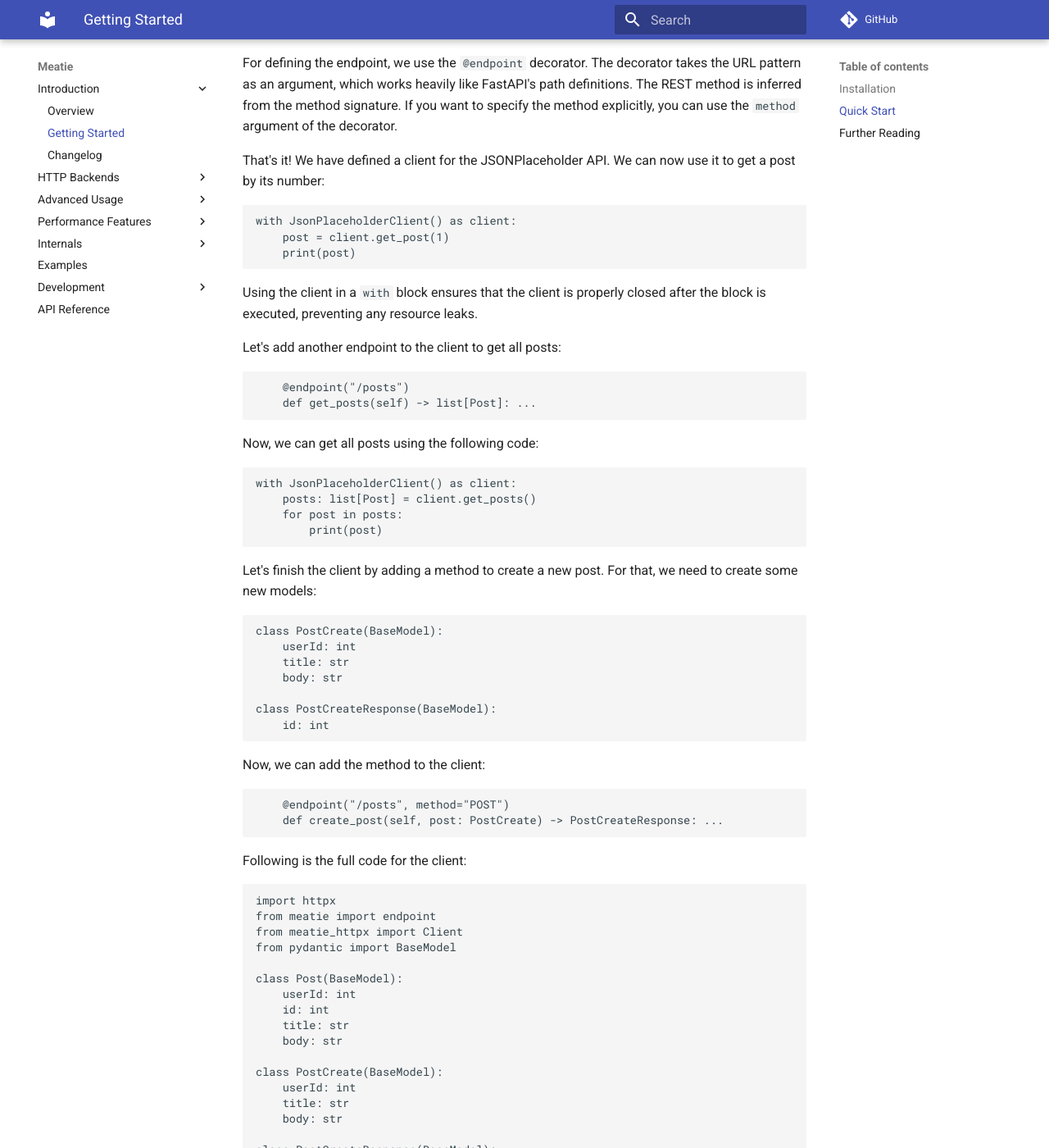
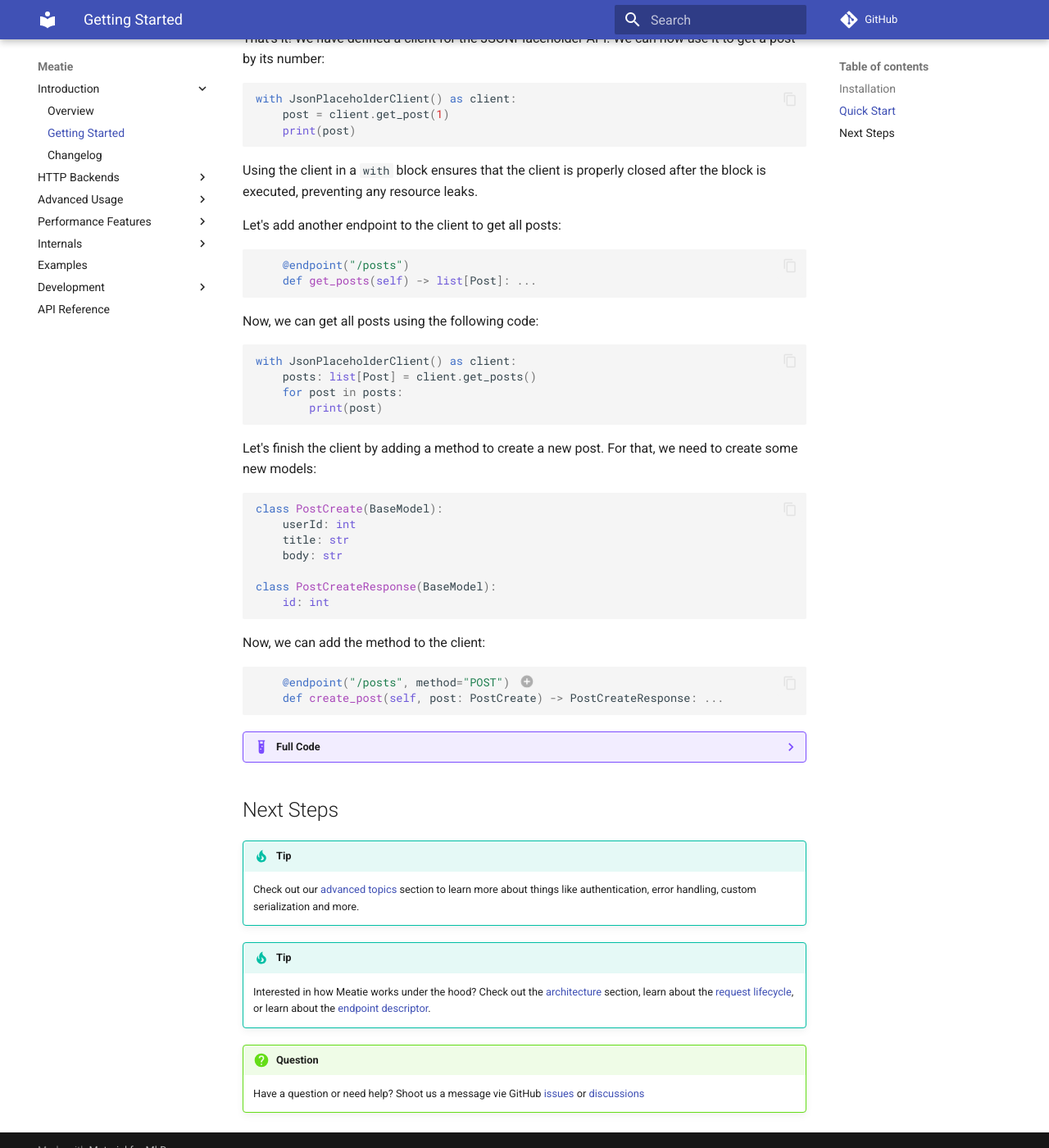
Before and after one commit to pmateusz/meatie, an MkDocs documentation site: the page built from docs/getting_started.md, in a window 1280 px wide and 1400 px high, scrolled down 1467 px. Shown: the whole window at 82% size. Built offline with MkDocs 1.6.1 and Material for MkDocs 9.7.7, drawn with Linux system fonts in a browser that asks for light colours; comment, search, counter and statistics services are not loaded; some of the changed text lies outside the part shown.

Commit message:
:memo: Add plugins to improve user experience

````diff
--- a/docs/getting_started.md
+++ b/docs/getting_started.md
@@ -65,19 +68,13 @@ Now, defining the endpoints is straightforward. We will create a method to get
 a post by number:
 
 ```python
-    @endpoint("/posts/{post_id}")
-    def get_post(self, post_id: int) -> Post: ...
+    @endpoint("/posts/{post_id}") # (1)!
+    def get_post(self, post_id: int) -> Post: ... # (2)!
 ```
 
-Note that we are using the ellipsis (`...`) as a placeholder for the method.
-The content of this method will be generated by Meatie, so any content here
-will be ignored.
-
-For defining the endpoint, we use the `@endpoint` decorator. The decorator
-takes the URL pattern as an argument, which works heavily like FastAPI's path
-definitions. The REST method is inferred from the method signature. If you want
-to specify the method explicitly, you can use the `method` argument of the
-decorator.
+1. Path parameters are defined using curly braces, similar to FastAPI
+2. The `...` (ellipsis) is a placeholder - Meatie will generate the method body
+   and anything inside will be discarded.
 
 That's it! We have defined a client for the JSONPlaceholder API. We can now use
 it to get a post by its number:
@@ -122,60 +119,74 @@ class PostCreateResponse(BaseModel):
 Now, we can add the method to the client:
 
 ```python
-    @endpoint("/posts", method="POST")
+    @endpoint("/posts", method="POST") # (1)!
     def create_post(self, post: PostCreate) -> PostCreateResponse: ...
 ```
 
-Following is the full code for the client:
+1. Usually, the method is inferred from the function name, using a prefix (like
+   `get_`, `post_`, etc.). However, when the request method cannot be inferred,
+   You can specify it using the `method` parameter.
 
-```python
-import httpx
-from meatie import endpoint
-from meatie_httpx import Client
-from pydantic import BaseModel
+??? example "Full Code"
+    ```python
+    import httpx
+    from meatie import endpoint
+    from meatie_httpx import Client
+    from pydantic import BaseModel
 
-class Post(BaseModel):
-    userId: int
-    id: int
-    title: str
-    body: str
+    class Post(BaseModel):
+        userId: int
+        id: int
+        title: str
+        body: str
 
-class PostCreate(BaseModel):
-    userId: int
-    title: str
-    body: str
+    class PostCreate(BaseModel):
+        userId: int
+        title: str
+        body: str
 
-class PostCreateResponse(BaseModel):
-    id: int
+    class PostCreateResponse(BaseModel):
+        id: int
 
-class JsonPlaceholderClient(Client):
-    def __init__(self) -> None:
-        super().__init__(httpx.Client(base_url="https://jsonplaceholder.typicode.com"))
+    class JsonPlaceholderClient(Client):
+        def __init__(self) -> None:
+            super().__init__(httpx.Client(base_url="https://jsonplaceholder.typicode.com"))
 
-    @endpoint("/posts/{post_id}")
-    def get_post(self, post_id: int) -> Post: ...
+        @endpoint("/posts/{post_id}")
+        def get_post(self, post_id: int) -> Post: ...
 
-    @endpoint("/posts")
-    def get_posts(self) -> list[Post]: ...
+        @endpoint("/posts")
+        def get_posts(self) -> list[Post]: ...
 
-    @endpoint("/posts", method="POST")
-    def create_post(self, post: PostCreate) -> PostCreateResponse: ...
+        @endpoint("/posts", method="POST")
+        def create_post(self, post: PostCreate) -> PostCreateResponse: ...
 
-with JsonPlaceholderClient() as client:
-    post = client.get_post(1)
-    print(post)
-    print("-" * 80)
-    posts = client.get_posts()
-    for post in posts[:10]:
+    with JsonPlaceholderClient() as client:
+        post = client.get_post(1)
         print(post)
-    print("-" * 80)
-    post_id = client.create_post(PostCreate(userId=1, title="New Post", body="This is a new post."))
-    print(post_id)
-```
+        print("-" * 80)
+        posts = client.get_posts()
+        for post in posts[:10]:
+            print(post)
+        print("-" * 80)
+        post_id = client.create_post(PostCreate(userId=1, title="New Post", body="This is a new post."))
+        print(post_id)
+    ```
 
-## Further Reading
+## Next Steps
 
-That concludes the quick start guide. If you want to dive deeper into Meatie,
-check out the [advanced topics](./advanced/overview.md) section. If you have
-any questions or need help, feel free to ask on the
-[GitHub Discussions](https://github.com/pmateusz/meatie/discussions) page.
+!!! tip
+    Check out our [advanced topics](./advanced/overview.md) section to learn
+    more about things like authentication, error handling, custom serialization
+    and more.
+
+!!! tip
+    Interested in how Meatie works under the hood? Check out the
+    [architecture](./internals/architecture.md) section, learn about the
+    [request lifecycle](./internals/request_lifecycle.md), or learn about the
+    [endpoint descriptor](./internals/endpoint_descriptor.md).
+
+!!! question
+    Have a question or need help? Shoot us a message vie GitHub
+    [issues](https://github.com/pmateusz/meatie/issues) or
+    [discussions](https://github.com/pmateusz/meatie/discussions)
--- a/mkdocs.yml
+++ b/mkdocs.yml
@@ -3,7 +3,9 @@ repo_url: https://github.com/pmateusz/meatie
 repo_name: GitHub
 theme:
     name: material
-
+    features:
+        - content.code.copy
+        - content.code.annotate
 nav:
 - Introduction:
     - Overview: index.md
@@ -51,3 +53,14 @@ plugins:
               python:
                   options:
                       docstring_style: google
+
+markdown_extensions:
+    - pymdownx.highlight:
+          anchor_linenums: true
+          line_spans: __span
+          pygments_lang_class: true
+    - pymdownx.inlinehilite
+    - pymdownx.snippets
+    - pymdownx.superfences
+    - admonition
+    - pymdownx.details
````
Also changed, not shown: other parts of docs/getting_started.md (+4 -1 lines).
